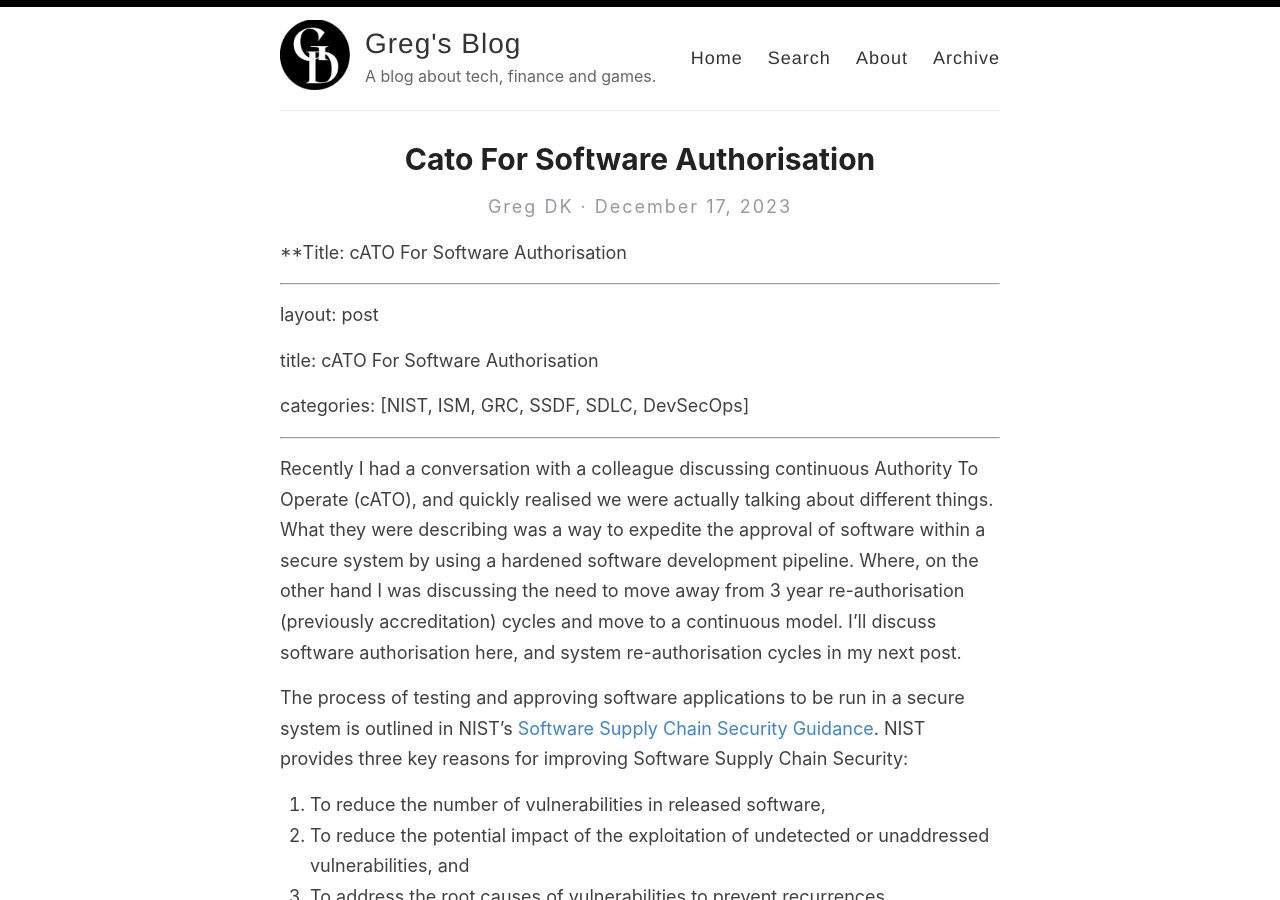
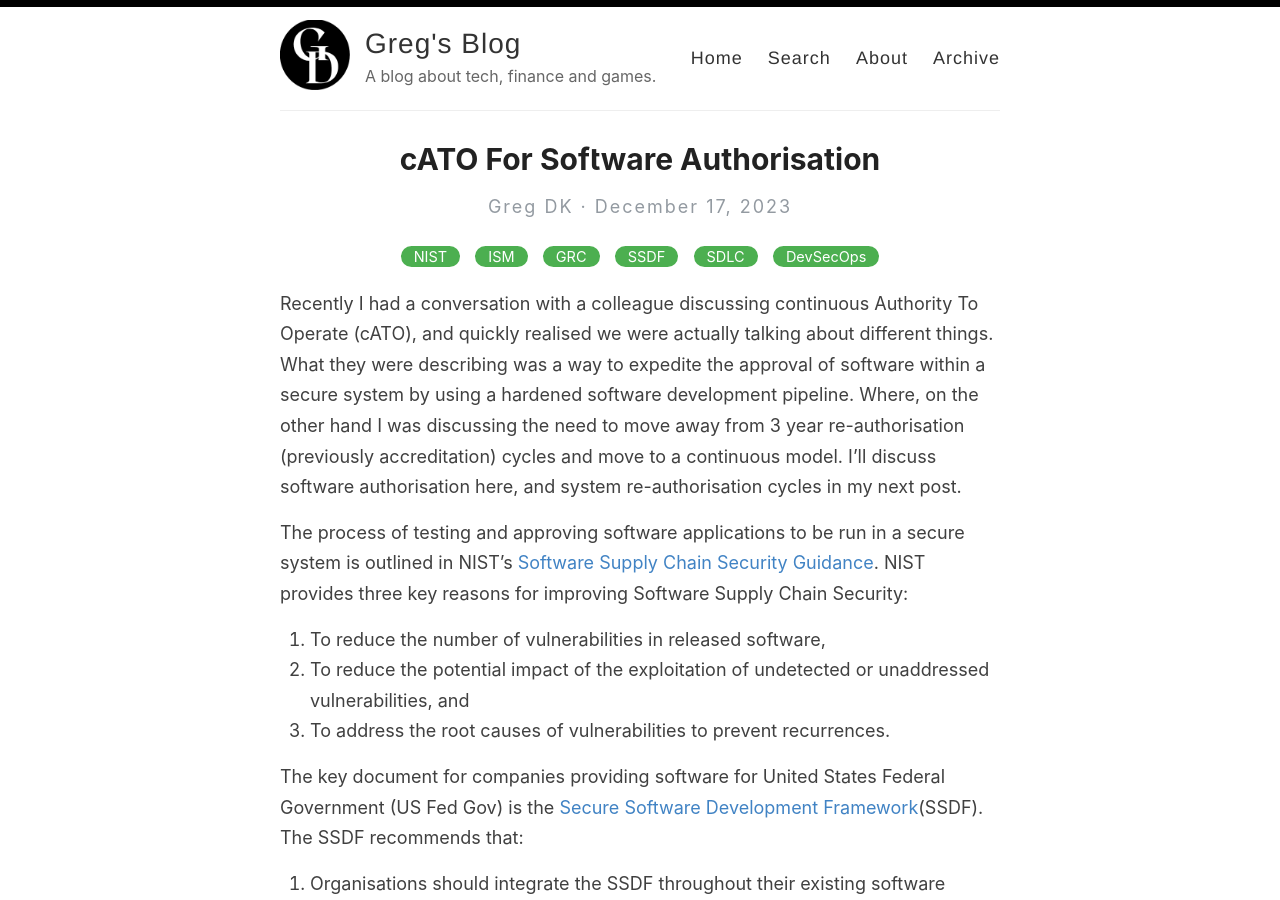
Before and after one commit to Greg-DK/greg-dk.github.io, a Jekyll site: the page built from _posts/2023-12-17-cato-for-software-authorisation.md, in a window 1280 px wide and 900 px high. Built offline with Jekyll 4.4.1, drawn with Linux system fonts in a browser that asks for light colours; our own code applies the rules of GitHub Pages for plain Markdown files.

Commit message:
Update 2023-12-17-cato-for-software-authorisation.md

```diff
--- a/_posts/2023-12-17-cato-for-software-authorisation.md
+++ b/_posts/2023-12-17-cato-for-software-authorisation.md
@@ -1,5 +1,3 @@
-**Title: cATO For Software Authorisation
-
 ---
 
 layout: post
```
